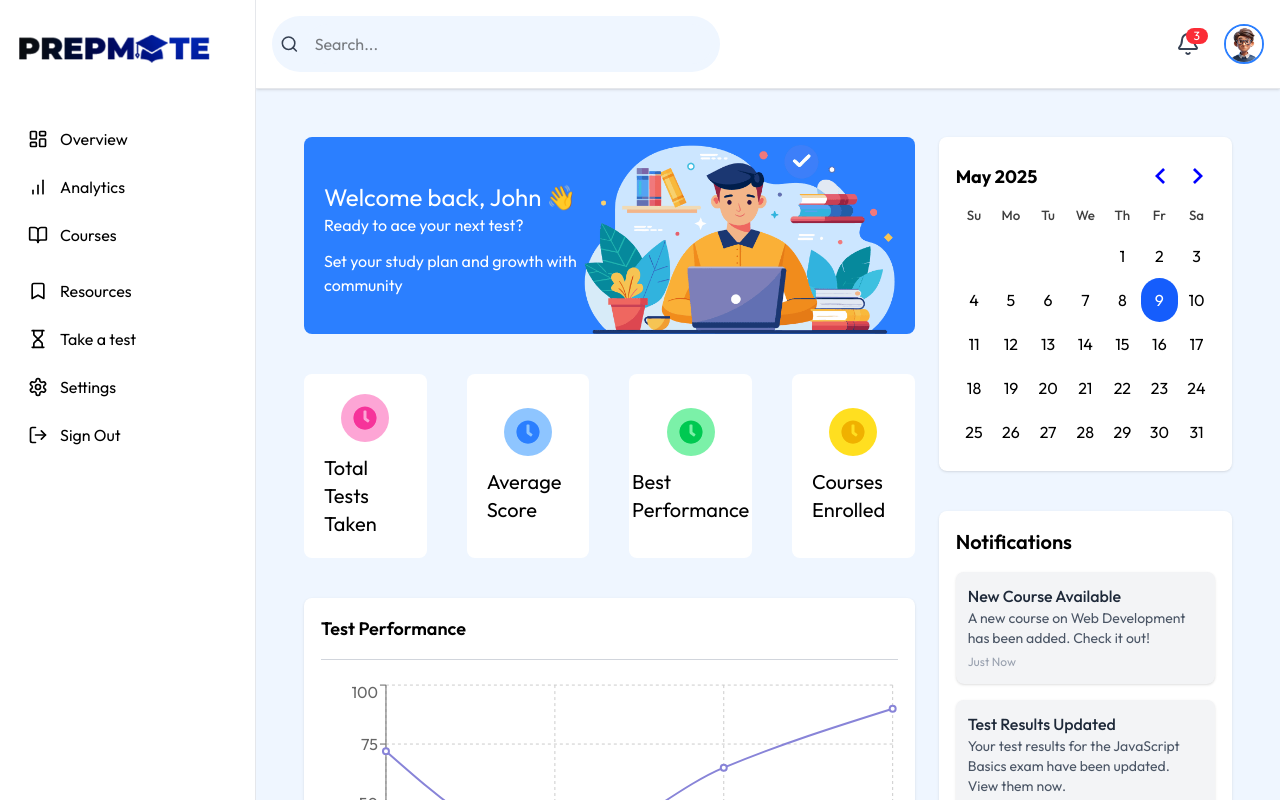
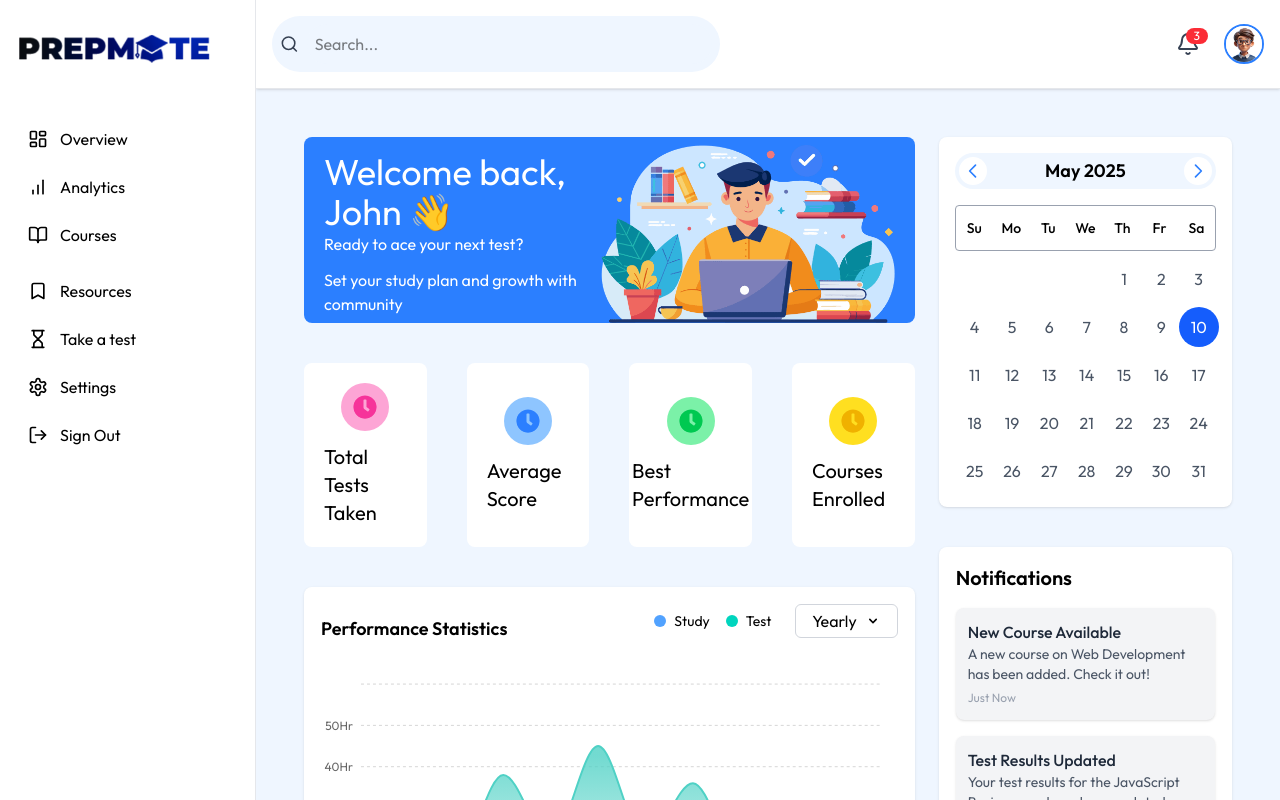
Before and after one commit to oluwaseyipd/PrepMate, a React (Vite) app: page /#/dashboard in a window 1280 px wide. Built offline with nearby package versions, Linux system fonts and the light colour scheme.

Commit message:
Overview updated

```diff
--- /dev/null
+++ b/src/components/Calendar.jsx
@@ -0,0 +1,110 @@
+import { useState } from 'react';
+
+const Calendar = () => {
+  const [currentMonth, setCurrentMonth] = useState(new Date(2025, 4)); // May 2025
+  const [selectedDate, setSelectedDate] = useState(new Date(2025, 4, 10)); // May 10, 2025
+
+  const daysOfWeek = ['Su', 'Mo', 'Tu', 'We', 'Th', 'Fr', 'Sa'];
+  const monthNames = [
+    'January', 'February', 'March', 'April', 'May', 'June',
+    'July', 'August', 'September', 'October', 'November', 'December'
+  ];
+
+  const getDaysInMonth = (year, month) => {
+    return new Date(year, month + 1, 0).getDate();
+  };
+
+  const getFirstDayOfMonth = (year, month) => {
+    return new Date(year, month, 1).getDay();
+  };
+
+  const handlePrevMonth = () => {
+    setCurrentMonth(new Date(currentMonth.getFullYear(), currentMonth.getMonth() - 1));
+  };
+
+  const handleNextMonth = () => {
+    setCurrentMonth(new Date(currentMonth.getFullYear(), currentMonth.getMonth() + 1));
+  };
+
+  const handleDateClick = (day) => {
+    setSelectedDate(new Date(currentMonth.getFullYear(), currentMonth.getMonth(), day));
+  };
+
+  const renderCalendarDays = () => {
+    const daysInMonth = getDaysInMonth(currentMonth.getFullYear(), currentMonth.getMonth());
+    const firstDayOfMonth = getFirstDayOfMonth(currentMonth.getFullYear(), currentMonth.getMonth());
+    const days = [];
+
+    // Add empty cells for days before the first day of the month
+    for (let i = 0; i < firstDayOfMonth; i++) {
+      days.push(<div key={`empty-${i}`} className="h-8 w-8"></div>);
+    }
+
+    // Add days of the month
+    for (let day = 1; day <= daysInMonth; day++) {
+      const isSelected =
+        selectedDate &&
+        day === selectedDate.getDate() &&
+        currentMonth.getMonth() === selectedDate.getMonth() &&
+        currentMonth.getFullYear() === selectedDate.getFullYear();
+
+      days.push(
+        <div
+          key={day}
+          onClick={() => handleDateClick(day)}
+          className={`flex items-center justify-center h-10 w-10 rounded-full cursor-pointer mx-auto
+            ${isSelected ? 'bg-blue-600 text-white' : 'hover:bg-gray-100'}`}
+        >
+          {day}
+        </div>
+      );
+    }
+
+    return days;
+  };
+
+  return (
+    <div className="bg-white rounded-lg shadow-sm p-4">
+      {/* Header with month and navigation */}
+      <div className="flex items-center justify-between mb-4 bg-blue-50 p-1 rounded-full">
+        <button
+          onClick={handlePrevMonth}
+          className="p-1 rounded-full bg-white cursor-pointer"
+        >
+          <svg xmlns="http://www.w3.org/2000/svg" className="h-5 w-5 text-blue-500" fill="none" viewBox="0 0 24 24" stroke="currentColor">
+            <path strokeLinecap="round" strokeLinejoin="round" strokeWidth={2} d="M15 19l-7-7 7-7" />
+          </svg>
+        </button>
+
+        <h2 className="font-semibold text-lg text-black">
+          {monthNames[currentMonth.getMonth()]} {currentMonth.getFullYear()}
+        </h2>
+
+        <button
+          onClick={handleNextMonth}
+          className="p-1 rounded-full bg-white cursor-pointer"
+        >
+          <svg xmlns="http://www.w3.org/2000/svg" className="h-5 w-5 text-blue-500" fill="none" viewBox="0 0 24 24" stroke="currentColor">
+            <path strokeLinecap="round" strokeLinejoin="round" strokeWidth={2} d="M9 5l7 7-7 7" />
+          </svg>
+        </button>
+      </div>
+
+      {/* Days of week header */}
+      <div className="grid grid-cols-7 mb-2 border border-gray-400 rounded-sm">
+        {daysOfWeek.map(day => (
+          <div key={day} className="text-center text-black font-medium text-sm py-3">
+            {day}
+          </div>
+        ))}
+      </div>
+
+      {/* Calendar grid */}
+      <div className="grid grid-cols-7 gap-y-2 text-gray-600">
+        {renderCalendarDays()}
+      </div>
+    </div>
+  );
+};
+
+export default Calendar;
--- a/src/components/charts/StudyStat.jsx
+++ b/src/components/charts/StudyStat.jsx
@@ -11,11 +11,27 @@ import {
   ResponsiveContainer
 } from 'recharts';
 
-
 const StudyStat = () => {
   const [timeFrame, setTimeFrame] = useState('Yearly');
   const [dropdownOpen, setDropdownOpen] = useState(false);
   const dropdownRef = useRef(null);
+  const [isMobile, setIsMobile] = useState(false);
+
+  // Check for mobile viewport on mount and window resize
+  useEffect(() => {
+    const checkMobile = () => {
+      setIsMobile(window.innerWidth < 768);
+    };
+
+    // Initial check
+    checkMobile();
+
+    // Add event listener for window resize
+    window.addEventListener("resize", checkMobile);
+
+    // Cleanup
+    return () => window.removeEventListener("resize", checkMobile);
+  }, []);
 
   // Close dropdown when clicking outside
   useEffect(() => {
@@ -41,6 +57,29 @@ const StudyStat = () => {
     }
   };
 
+  // Get data for current timeframe
+  const chartData = getChartData();
+
+  // Dynamically determine ticks based on data and screen size
+  const getYAxisTicks = () => {
+    // Find the maximum value in the data
+    const maxStudy = Math.max(...chartData.map(item => item.study || 0));
+    const maxTest = Math.max(...chartData.map(item => item.test || 0));
+    const maxValue = Math.max(maxStudy, maxTest);
+
+    // Calculate appropriate tick spacing based on max value and screen size
+    const tickCount = isMobile ? 5 : 10;
+    const tickSpacing = Math.ceil(maxValue / tickCount);
+
+    // Generate ticks
+    const ticks = [];
+    for (let i = 0; i <= tickCount; i++) {
+      ticks.push(i * tickSpacing);
+    }
+
+    return ticks;
+  };
+
   // Get proper label for Y-axis based on timeFrame
   const getYAxisLabel = () => {
     return timeFrame === 'Today' ? 'Hours' : 'Hours';
@@ -53,12 +92,12 @@ const StudyStat = () => {
           Performance Statistics
         </h3>
 
-        <div className="flex items-center justify-end mb-4">
-          <div className="flex items-center mr-6">
+        <div className="flex items-center justify-between mb-4 gap-3 sm:gap-0">
+          <div className="flex items-center mr-0 sm:mr-6 mb-2 sm:mb-0">
             <div className="w-3 h-3 rounded-full bg-blue-400 mr-2"></div>
-            <span className='text-black'>Study</span>
+            <span className='text-black text-sm'>Study</span>
             <div className="w-3 h-3 rounded-full bg-teal-400 mx-2 ml-4"></div>
-            <span className='text-black'>Test</span>
+            <span className='text-black text-sm'>Test</span>
           </div>
 
           <div className="relative" ref={dropdownRef}>
@@ -78,7 +117,7 @@ const StudyStat = () => {
                   {['Yearly', 'Monthly', 'Weekly', 'Today'].map((option) => (
                     <li
                       key={option}
-                      className={`px-4 py-2 text-gray-500 cursor-pointer hover:bg-gray-100 ${timeFrame === option ? 'bg-blue-50 text-blue-600' : ''}`}
+                      className={`px-4 py-2 text-sm text-gray-500 cursor-pointer hover:bg-gray-100 ${timeFrame === option ? 'bg-blue-50 text-blue-600' : ''}`}
                       onClick={() => {
                         setTimeFrame(option);
                         setDropdownOpen(false);
@@ -94,12 +133,17 @@ const StudyStat = () => {
         </div>
       </div>
 
-      {/* Add a fixed height to this container */}
-      <div className="w-full h-72">
+      {/* Responsive chart container */}
+      <div className="w-full h-56 md:h-72">
         <ResponsiveContainer width="100%" height="100%">
           <AreaChart
-            data={getChartData()}
-            margin={{ top: 10, right: 0, left: -10, bottom: 0 }}
+            data={chartData}
+            margin={{
+              top: 10,
+              right: isMobile ? 5 : 15,
+              left: isMobile ? -25 : 5,
+              bottom: 0
+            }}
           >
             <defs>
               <linearGradient id="colorStudy" x1="0" y1="0" x2="0" y2="1">
@@ -116,18 +160,29 @@ const StudyStat = () => {
               dataKey="period"
               axisLine={false}
               tickLine={false}
+              tick={{ fontSize: isMobile ? 10 : 12 }}
+              interval={isMobile ? 'preserveStartEnd' : 0}
             />
             <YAxis
               axisLine={false}
               tickLine={false}
-              tickFormatter={(value) => `${value}Hr`}
+              tickFormatter={(value) => isMobile ? `${value}` : `${value}Hr`}
               domain={[0, 'auto']}
-              ticks={[0, 10, 20, 30, 40, 50, 60, 70, 80, 90, 100]} // Increments of 10
-              label={{ value: getYAxisLabel(), angle: -90, position: 'insideLeft', style: { textAnchor: 'middle' }, offset: -5 }}
+              ticks={getYAxisTicks()}
+              tick={{ fontSize: isMobile ? 10 : 12 }}
+              width={isMobile ? 25 : 35}
+              label={isMobile ? null : {
+                value: getYAxisLabel(),
+                angle: -90,
+                position: 'insideLeft',
+                style: { textAnchor: 'middle' },
+                offset: -15
+              }}
             />
             <Tooltip
               formatter={(value) => [`${value} hours`, undefined]}
               labelFormatter={(label) => `${label}`}
+              contentStyle={{ fontSize: isMobile ? '12px' : '14px' }}
             />
             <Area
               type="monotone"
--- a/src/pages/userDashboard/Overview.jsx
+++ b/src/pages/userDashboard/Overview.jsx
@@ -1,23 +1,23 @@
 import React from "react";
-import { DayPicker } from "react-day-picker";
-import { format } from 'date-fns';
-import { ChevronLeft, ChevronRight, Clock } from "lucide-react";
+import { useEffect } from 'react';
+import AOS from 'aos';
+import 'aos/dist/aos.css';
 import { data, overview, recentTest, activities } from "../../constants/user";
+import Calendar from "../../components/Calendar";
+import StudyStat from "../../components/charts/StudyStat";
 import welcomeAvatar from "../../assets/images/signin.png";
 import "react-day-picker/dist/style.css";
 import { FaClock } from "react-icons/fa";
-import {
-  LineChart,
-  Line,
-  XAxis,
-  YAxis,
-  CartesianGrid,
-  Tooltip,
-  Legend,
-  ResponsiveContainer,
-} from "recharts";
 
 const Overview = () => {
+
+    useEffect(() => {
+      AOS.init({
+        duration: 1000, // Optional: animation duration in ms
+        once: true,     // Optional: whether animation should happen only once
+      });
+    }, []);
+
   // Function to calculate time ago
   const timeAgo = (timestamp) => {
     const now = new Date();
@@ -40,7 +40,7 @@ const Overview = () => {
       <div className="lg:col-span-2">
         <div className="flex bg-blue-500 text-white px-5 pt-2 rounded-lg items-center justify-between">
           <div>
-            <h1 className="text-2xl md:text-4xlfont-bold">
+            <h1 className="text-2xl md:text-4xl">
               Welcome back, John 👋{" "}
             </h1>
             <p className=" mb-3 ">Ready to ace your next test?</p>
@@ -57,61 +57,45 @@ const Overview = () => {
 
         {/* Quick Stats */}
         <div className="grid grid-cols-1 md:grid-cols-4 gap-10 mt-10">
-          <div className="p-5 flex flex-col bg-white justify-center items-center rounded-lg">
+          <div className="p-5 flex flex-col bg-white justify-center items-center rounded-lg" data-aos="fade-up" data-aos-delay="200">
             <FaClock className="text-pink-500 text-xl bg-pink-300 p-3 h-12 w-12 rounded-full" />
             <h2 className="mt-3 text-xl text-black">Total Tests Taken</h2>
           </div>
-          <div className="p-5 flex flex-col bg-white justify-center items-center rounded-lg">
+          <div className="p-5 flex flex-col bg-white justify-center items-center rounded-lg" data-aos="fade-up" data-aos-delay="400">
             <FaClock className="text-blue-500 text-xl bg-blue-300 p-3 h-12 w-12 rounded-full" />
             <h2 className="mt-3 text-xl text-black">Average Score</h2>
           </div>
-          <div className="p-5 flex flex-col bg-white justify-center items-center rounded-lg">
+          <div className="p-5 flex flex-col bg-white justify-center items-center rounded-lg" data-aos="fade-up" data-aos-delay="600">
             <FaClock className="text-green-500 text-xl bg-green-300 p-3 h-12 w-12 rounded-full" />
             <h2 className="mt-3 text-xl text-black">Best Performance</h2>
           </div>
-          <div className="p-5 flex flex-col bg-white justify-center items-center rounded-lg">
+          <div className="p-5 flex flex-col bg-white justify-center items-center rounded-lg" data-aos="fade-up" data-aos-delay="800">
             <FaClock className="text-yellow-500 text-xl bg-yellow-300 p-3 h-12 w-12 rounded-full" />
             <h2 className="mt-3 text-xl text-black">Courses Enrolled</h2>
           </div>
         </div>
 
         {/* Statistics */}
-        <div className="bg-white shadow-sm rounded-lg p-4 border mt-10">
-          <h3 className="text-lg text-black font-semibold pb-4 border-b border-gray-300">
-            Test Performance
-          </h3>
-          <div className="mt-5">
-            <ResponsiveContainer width="100%" height={300}>
-              <LineChart data={overview}>
-                <CartesianGrid strokeDasharray="3 3" />
-                <XAxis dataKey="name" />
-                <YAxis />
-                <Tooltip />
-                <Legend />
-                <Line
-                  type="monotone"
-                  dataKey="score"
-                  stroke="#8884d8"
-                  strokeWidth={2}
-                />
-              </LineChart>
-            </ResponsiveContainer>
-          </div>
+        <div data-aos="fade-up">
+ <StudyStat />
         </div>
 
+
+
         {/* Recent Activities */}
-        <div className="bg-white shadow-sm rounded-lg p-4 border mt-10">
+        <div className="bg-white shadow-sm rounded-lg p-4 border mt-10" data-aos="fade-left" data-aos-delay="1200">
           <h3 className="text-lg text-black font-semibold pb-4 border-b border-gray-300">
             Recent Activities
           </h3>
-          <table className="w-full text-sm text-left text-gray-700 mt-5">
+          <div className="overflow-x-auto w-full">
+          <table className="min-w-full text-sm text-left text-gray-700 mt-5">
             <thead className="text-xs text-gray-500 uppercase border-b">
               <tr>
-                <th className="py-3 text-black">Course Title</th>
-                <th className="py-3 text-black">Date</th>
-                <th className="py-3 text-black">Duration</th>
-                <th className="py-3 text-black">Score</th>
-                <th className="py-3 text-black">Status</th>
+                <th className="py-3 px-4 whitespace-nowrap text-black">Course Title</th>
+                <th className="py-3 px-4 whitespace-nowrap text-black">Date</th>
+                <th className="py-3 px-4 whitespace-nowrap text-black">Duration</th>
+                <th className="py-3 px-4 whitespace-nowrap text-black">Score</th>
+                <th className="py-3 px-4 whitespace-nowrap text-black">Status</th>
               </tr>
             </thead>
             <tbody>
@@ -120,11 +104,11 @@ const Overview = () => {
                   key={index}
                   className="border-b border-gray-100 hover:bg-gray-50"
                 >
-                  <td className="py-3">{activity.title}</td>
-                  <td className="py-3">{activity.date}</td>
-                  <td className="py-3">{activity.duration}</td>
-                  <td className="py-3">{activity.score}</td>
-                  <td className="py-3">
+                  <td className="py-3 px-4 whitespace-nowrap">{activity.title}</td>
+                  <td className="py-3 px-4 whitespace-nowrap">{activity.date}</td>
+                  <td className="py-3 px-4 whitespace-nowrap">{activity.duration}</td>
+                  <td className="py-3 px-4 whitespace-nowrap">{activity.score}</td>
+                  <td className="py-3 px-4 whitespace-nowrap">
                     <span
                       className={`px-3 py-1 rounded-full text-xs font-medium ${
                         activity.status === "Completed"
@@ -138,31 +122,19 @@ const Overview = () => {
                 </tr>
               ))}
             </tbody>
-          </table>
+          </table></div>
         </div>
       </div>
 
       <div className="flex flex-col gap-10">
-              {/* Calendar */}
-          <div className="bg-white shadow-sm rounded-lg p-4 border flex justify-center">
-          <DayPicker
-      className="rounded-lg text-black"
-      components={{
-        IconLeft: ({ ...props }) => (
-          <ChevronLeft {...props} className="h-5 w-5 text-gray-700 cursor-pointer" />
-        ),
-        IconRight: ({ ...props }) => (
-          <ChevronRight {...props} className="h-5 w-5 text-gray-700 cursor-pointer" />
-        ),
-      }}
-      modifiersClassNames={{
-        today: 'bg-blue-600 text-white rounded-full',
-      }}
-    />
-          </div>
+        {/* Calendar */}
+              <div data-aos="fade-left">
+                 <Calendar />
+              </div>
+
 
         {/* Admin Notification */}
-        <div className="bg-white shadow-sm rounded-lg p-4 border">
+        <div className="bg-white shadow-sm rounded-lg p-4 border" data-aos="fade-up">
           <h3 className="text-xl text-black font-semibold mb-4">
             Notifications
           </h3>
```
Also changed, not shown: src/pages/userDashboard/AccountSettings.jsx (+34 -27 lines).
